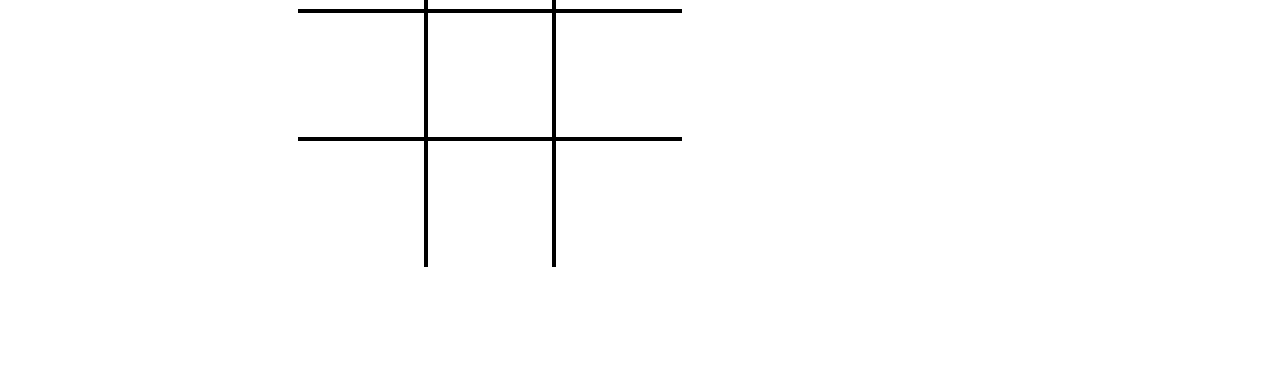
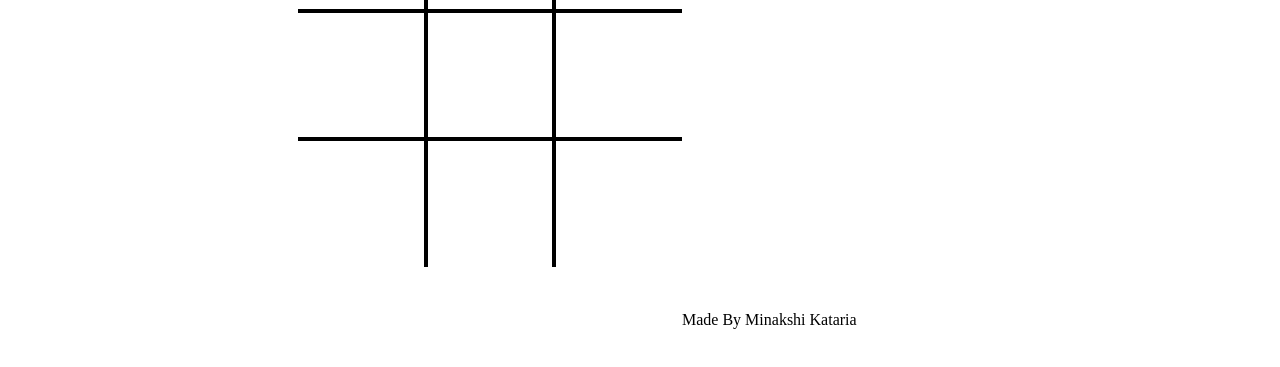
Before and after one commit to minakshikataria2001/ticTacToe.github.io, a plain HTML site: page index.html in a window 1280 px wide. Shown: the part 199-566 px from the top of the page. Drawn offline with Linux system fonts and the light colour scheme.

Commit message:
Update index.html

```diff
--- a/index.html
+++ b/index.html
@@ -40,7 +40,8 @@
         <div class="imgBox">
             <img id="imgBox" src="success.gif" alt="" height="300px" width="300px">
         </div>
-        </div>
+        Made By Minakshi Kataria
+    </div>
     </div>
 </body>
 <script src="script.js"></script>
```
